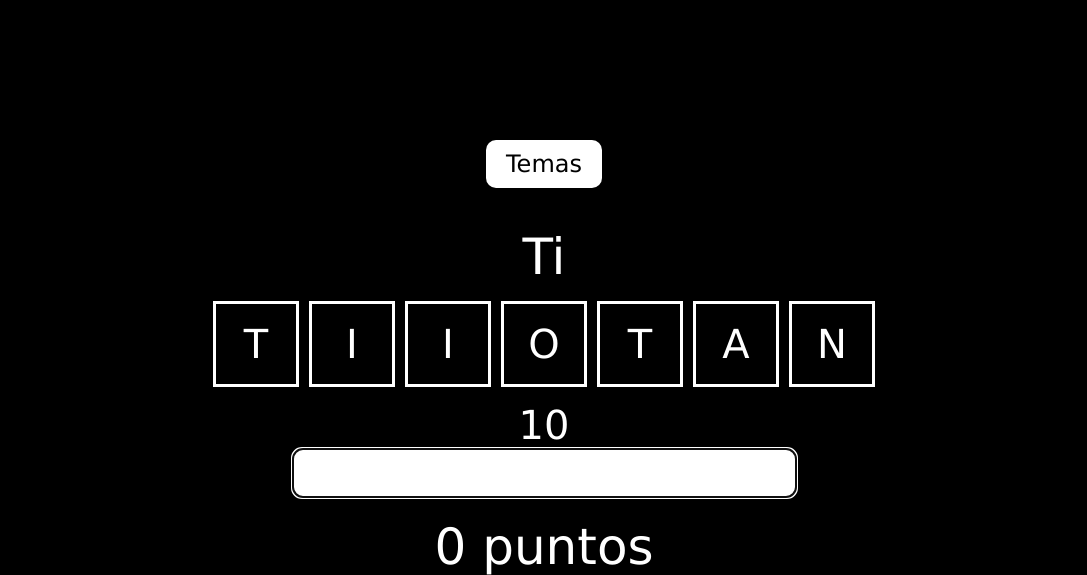
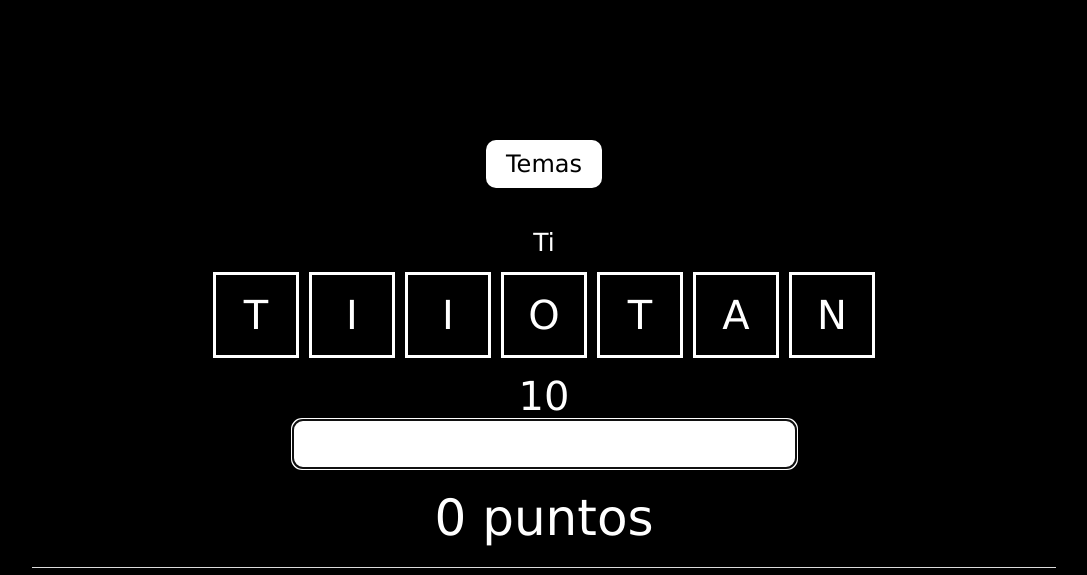
Before and after one commit to ebenimeli/Shuffled, a PHP site: page / in a window 1280 px wide. Shown: the top 575 px of the page, without its empty margins (96-1183 px from the left). Run offline with PHP 8.4, Linux system fonts and the light colour scheme; some libraries are stand-ins or nearby versions.

Commit message:
Font size (term) reduced

```diff
--- a/css/style.css
+++ b/css/style.css
@@ -37,7 +37,7 @@ body {
 }
 
 #num {
-    font-size: 50px;
+    font-size: 25px;
     color: white;
     text-align: center;
     font-family: Verdana, Geneva, Tahoma, sans-serif;
```
